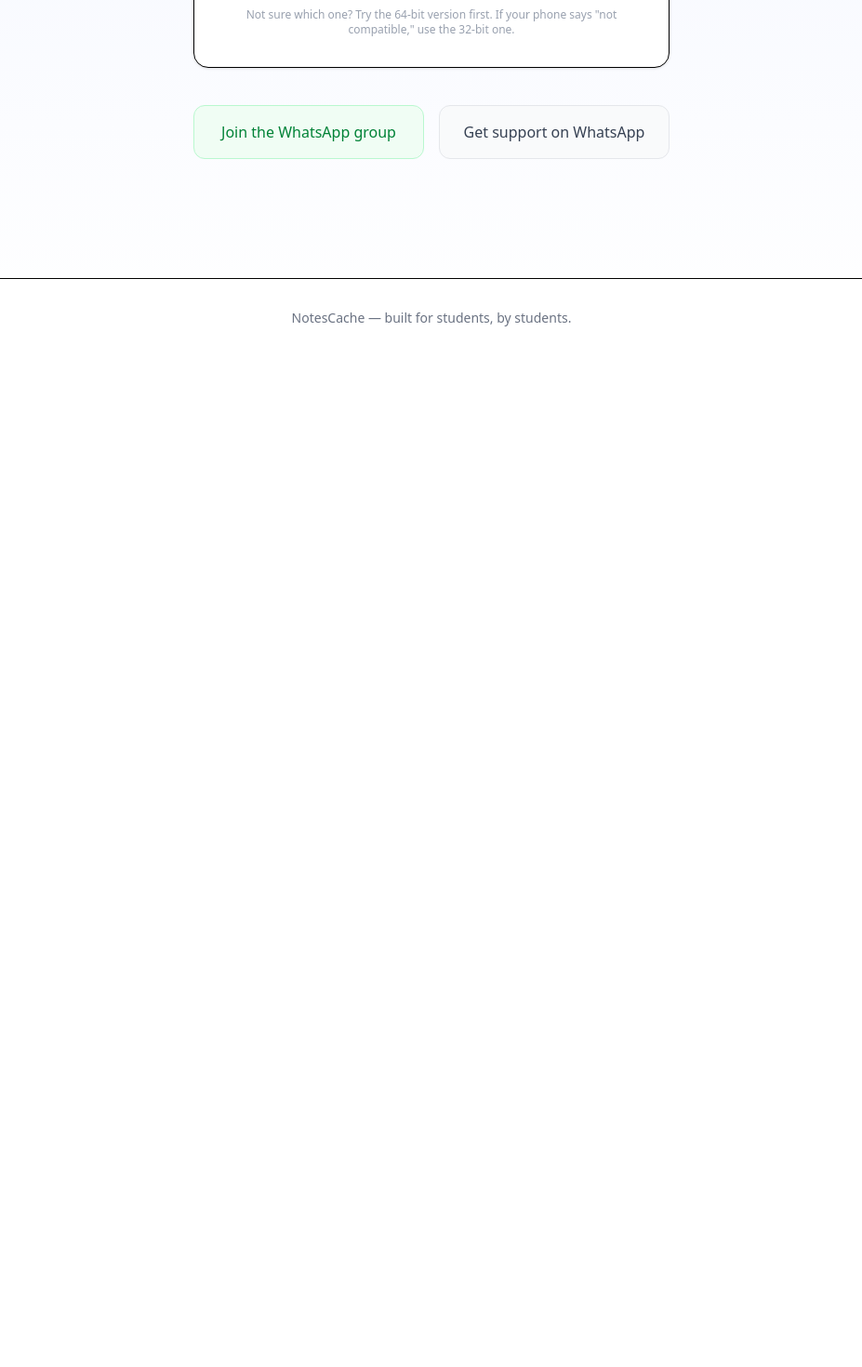
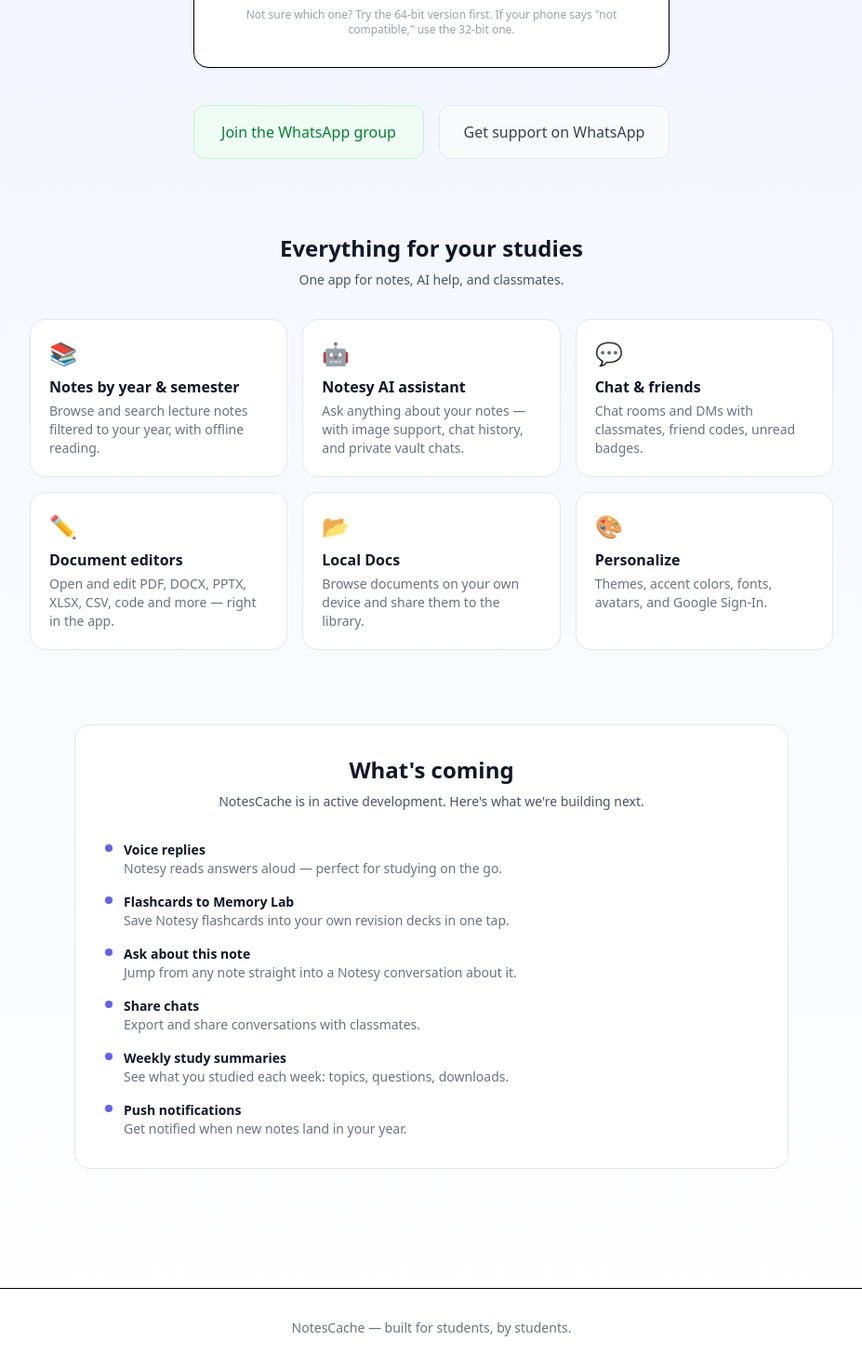
Before and after one commit to Error-code22/notes_cache, a Next.js app in the folder notescache-web/: page / in a window 1280 px wide. Shown: the part 694-2164 px from the top of the page at 93% size, without its empty margins (176-1103 px from the left). Before the commit the page ends 1078 px from the top, so only its background shows below. Built offline with nearby package versions, Linux system fonts and the light colour scheme.

Commit message:
chore: v1.0.4 — professional README, website features+roadmap sections, plan for tomorrow, version bump

```diff
--- a/notescache-web/src/app/page.tsx
+++ b/notescache-web/src/app/page.tsx
@@ -8,8 +8,8 @@
 const APK_V7A = 'https://github.com/Error-code22/notes_cache/releases/latest/download/NotesCache-armeabi-v7a.apk'
 const WIN_ZIP = 'https://github.com/Error-code22/notes_cache/releases/latest/download/NotesCache-Windows.zip'
 
-const CURRENT_VERSION = '1.0.2'
-const WHATS_NEW = 'Google Sign-In, admin dashboard redesign, offline startup fix, account linking'
+const CURRENT_VERSION = '1.0.4'
+const WHATS_NEW = 'Notesy overhaul: multi-image vision, chat history, vault mode, speed optimizations'
 
 export default function Home() {
   return (
@@ -121,6 +121,52 @@
             </a>
           </div>
         </div>
+
+        {/* Features */}
+        <div className="mt-20">
+          <h3 className="text-2xl font-bold text-center text-gray-900 mb-2">Everything for your studies</h3>
+          <p className="text-center text-gray-600 mb-8 text-sm">One app for notes, AI help, and classmates.</p>
+          <div className="grid sm:grid-cols-2 lg:grid-cols-3 gap-4">
+            {[
+              { title: 'Notes by year & semester', desc: 'Browse and search lecture notes filtered to your year, with offline reading.', icon: '📚' },
+              { title: 'Notesy AI assistant', desc: 'Ask anything about your notes — with image support, chat history, and private vault chats.', icon: '🤖' },
+              { title: 'Chat & friends', desc: 'Chat rooms and DMs with classmates, friend codes, unread badges.', icon: '💬' },
+              { title: 'Document editors', desc: 'Open and edit PDF, DOCX, PPTX, XLSX, CSV, code and more — right in the app.', icon: '✏️' },
+              { title: 'Local Docs', desc: 'Browse documents on your own device and share them to the library.', icon: '📂' },
+              { title: 'Personalize', desc: 'Themes, accent colors, fonts, avatars, and Google Sign-In.', icon: '🎨' },
+            ].map((f) => (
+              <div key={f.title} className="bg-white border border-gray-200 rounded-2xl p-5">
+                <div className="text-2xl mb-2">{f.icon}</div>
+                <div className="font-semibold text-gray-900">{f.title}</div>
+                <div className="text-sm text-gray-500 mt-1">{f.desc}</div>
+              </div>
+            ))}
+          </div>
+        </div>
+
+        {/* Roadmap */}
+        <div className="mt-20 bg-white border border-gray-200 rounded-2xl p-8 max-w-3xl mx-auto">
+          <h3 className="text-2xl font-bold text-center text-gray-900 mb-2">What's coming</h3>
+          <p className="text-center text-gray-600 mb-8 text-sm">NotesCache is in active development. Here's what we're building next.</p>
+          <div className="space-y-4">
+            {[
+              { title: 'Voice replies', desc: 'Notesy reads answers aloud — perfect for studying on the go.' },
+              { title: 'Flashcards to Memory Lab', desc: 'Save Notesy flashcards into your own revision decks in one tap.' },
+              { title: 'Ask about this note', desc: 'Jump from any note straight into a Notesy conversation about it.' },
+              { title: 'Share chats', desc: 'Export and share conversations with classmates.' },
+              { title: 'Weekly study summaries', desc: 'See what you studied each week: topics, questions, downloads.' },
+              { title: 'Push notifications', desc: 'Get notified when new notes land in your year.' },
+            ].map((r) => (
+              <div key={r.title} className="flex items-start gap-3">
+                <span className="mt-1 w-2 h-2 rounded-full bg-indigo-500 shrink-0" />
+                <div>
+                  <div className="font-semibold text-gray-900 text-sm">{r.title}</div>
+                  <div className="text-sm text-gray-500">{r.desc}</div>
+                </div>
+              </div>
+            ))}
+          </div>
+        </div>
       </main>
 
       <footer className="border-t bg-white mt-16">
```
Also changed, not shown: 2 other files (tests, documents, lock files or other folders).
